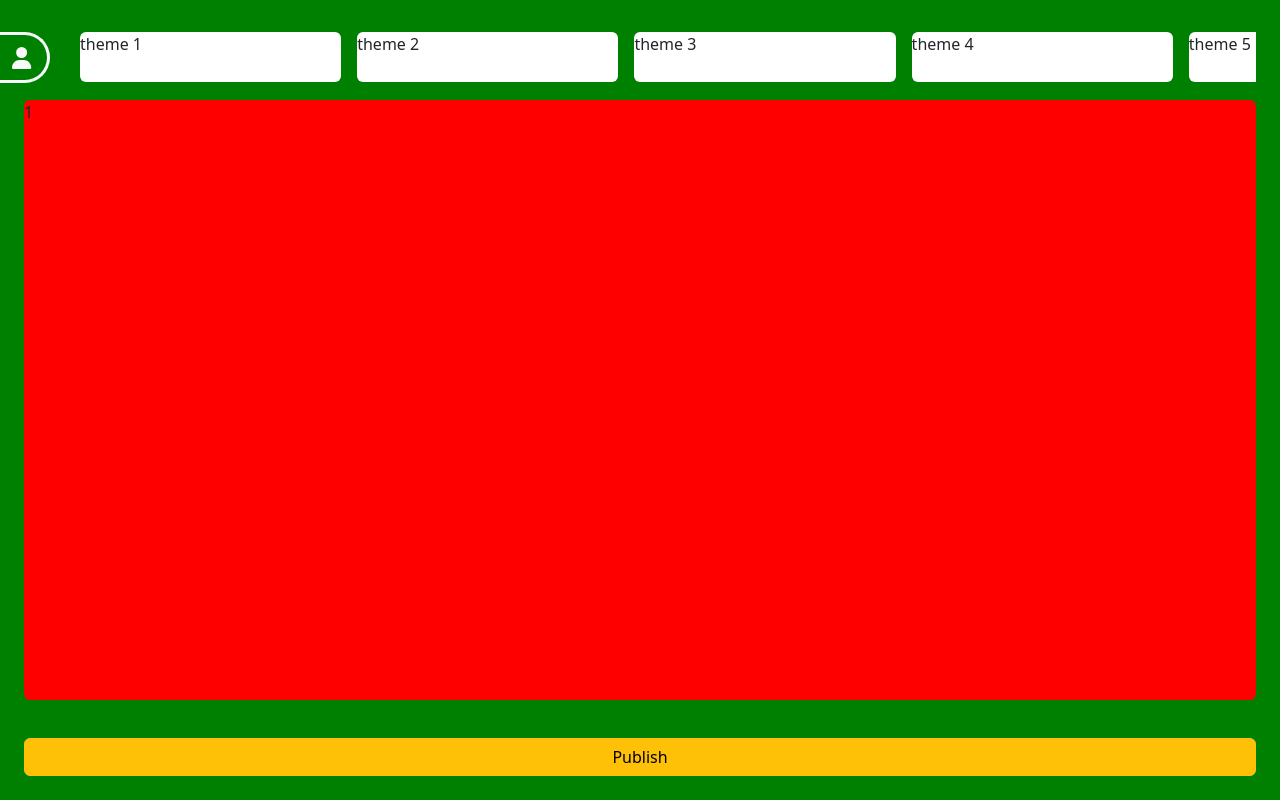
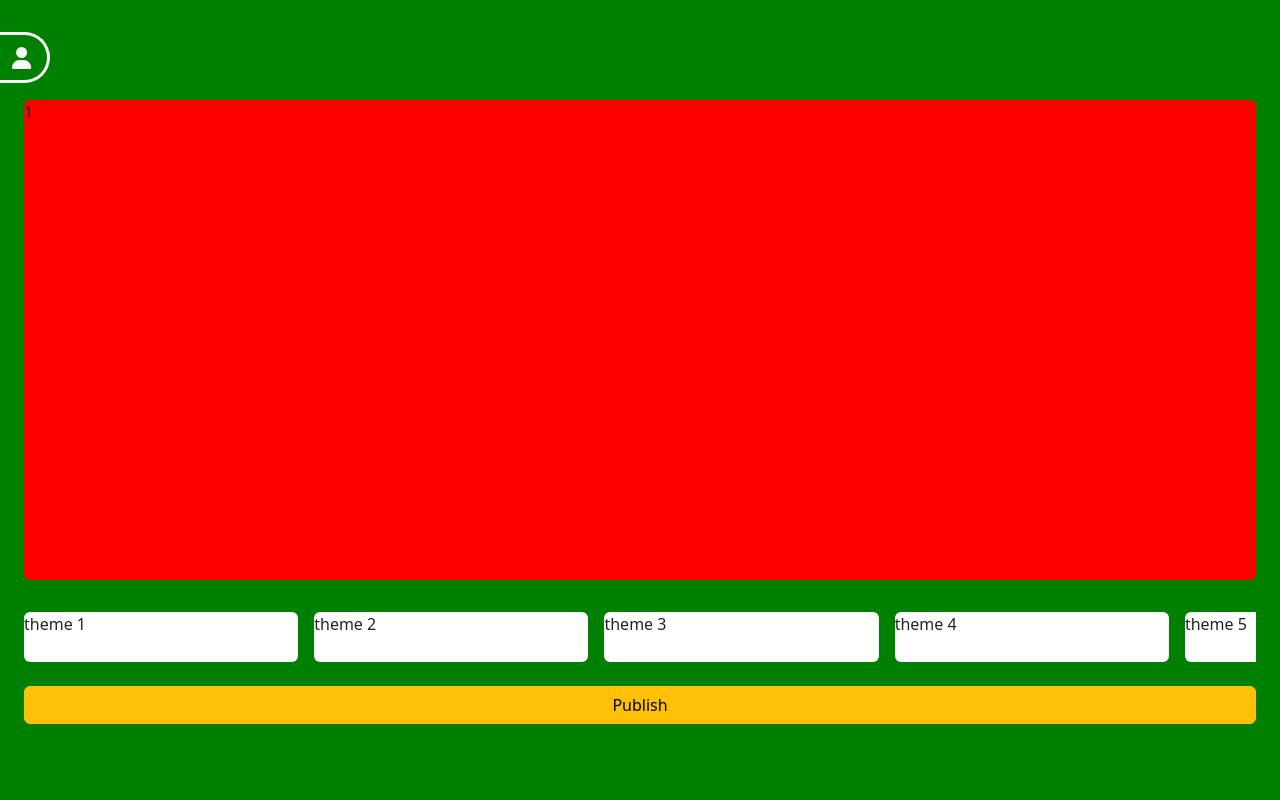
Before and after one commit to DimitrijeGlibic/novinator, a React (Create React App) app: page /write in a window 1280 px wide. Built offline with nearby package versions, Linux system fonts and the light colour scheme.

Commit message:
Rearange Write components

```diff
--- a/src/write/Write.js
+++ b/src/write/Write.js
@@ -14,16 +14,16 @@ const Write = () => {
 
   return (
     <WriteWrapper>
+      <Swiper
+        spaceBetween={16}
+        slidesPerView={1}
+        style={{ width: "100%" }}
+      >
+        {renderSlidesPreview()}
+      </Swiper>
       <ThemeChoserWrapper>
         <ThemeChoser />
       </ThemeChoserWrapper>
-      <Swiper
-        spaceBetween={16}
-        slidesPerView={1}
-        style={{ height: "100%", width: "100%" }}
-      >
-        {renderSlidesPreview()}
-      </Swiper>
       <div className="d-grid gap-2 mt-4">
           <PublishButton variant="warning">Publish</PublishButton>
         </div>
@@ -36,27 +36,20 @@ export default Write;
 const WriteWrapper = styled.div`
   background-color: green;
   padding: 100px 24px;
+  position: relative;
   height: 100vh;
-  position: relative;
 `;
 
 const SlidePreview = styled.div`
   width: 100%;
-  height: 100%;
+  height: 60vh;
   background-color: red;
   border-radius: 6px;
 `;
 
 const PublishButton = styled(Button)`
-  position: absolute;
-  bottom: 24px;
-  left: 24px;
-  right: 24px;
 `;
 
 const ThemeChoserWrapper = styled.div`
-  position: absolute;
-  right: 24px;
-  left: 80px;
-  top: 32px;
+  margin-top: 32px;
 `;
```
